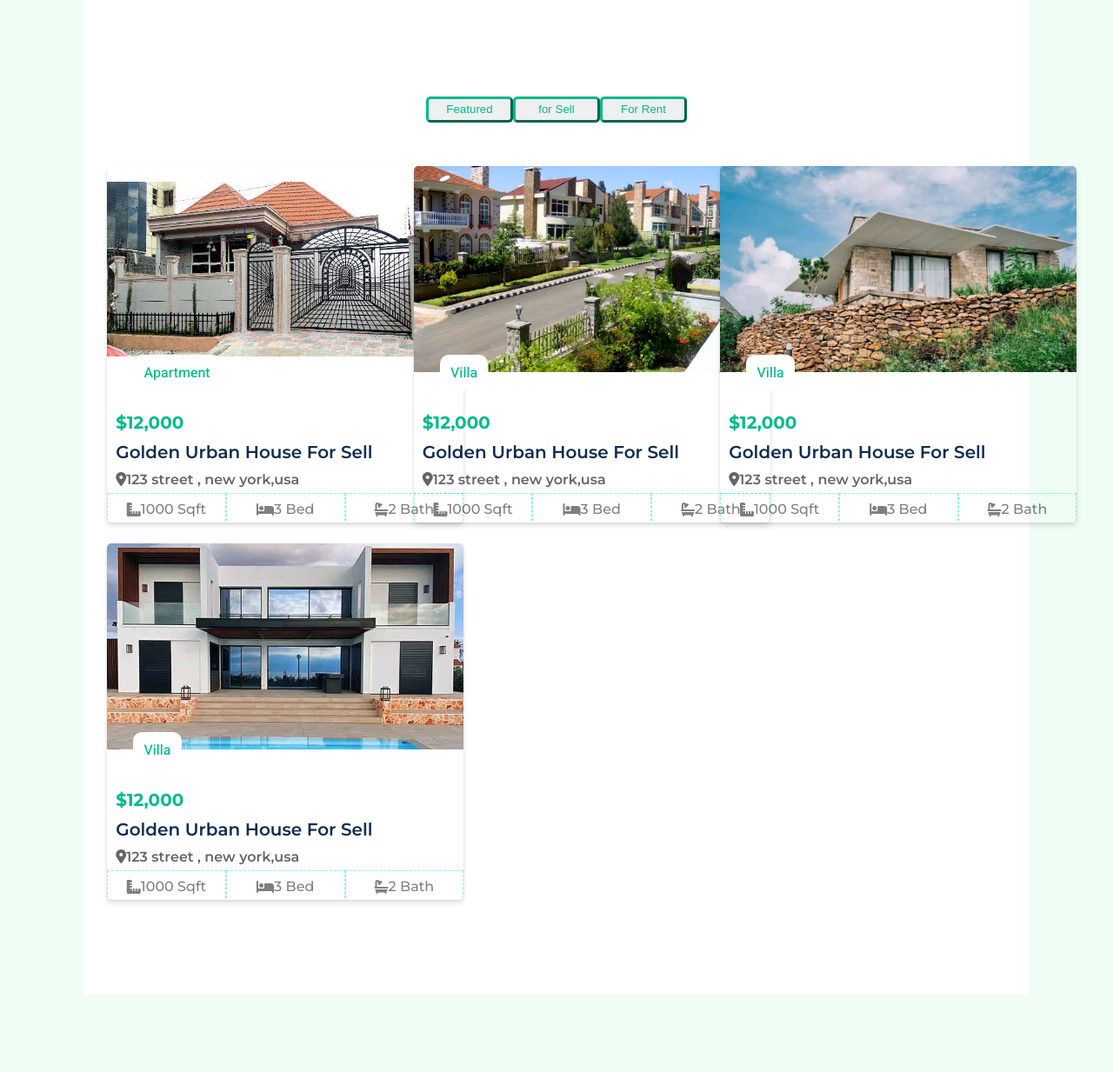
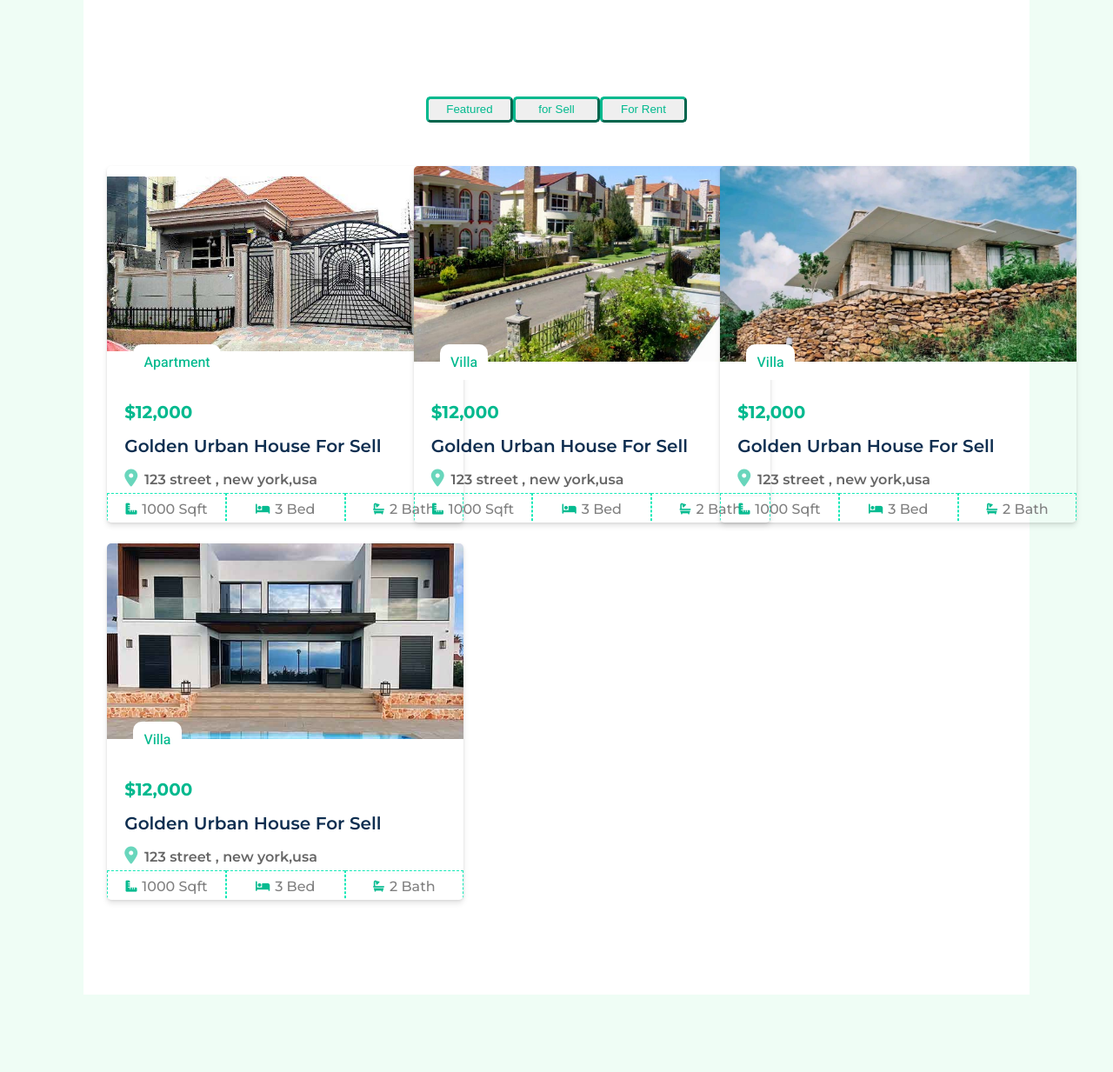
Before and after one commit to Yagth/AddisHouseRental, a PHP site: page /pages/home_page.html in a window 1280 px wide. Shown: the part 2528-3761 px from the top of the page at 87% size. Run offline with PHP 8.4, Linux system fonts and the light colour scheme.

Commit message:
Finished working on the card for house display

```diff
--- a/Frontend/css/home_page.css
+++ b/Frontend/css/home_page.css
@@ -166,22 +166,22 @@ body {
 
 .card_text1 {
   color: #00b98e;
-  padding: 5px 0 5px 0;
+  padding: 5px 0 10px 0;
   font-size: 20px;
-  margin-left: 10px;
+  margin-left: 20px;
 }
 
 .card_text2 {
   color: #0e2e50;
   font-size: 20px;
-  padding: 5px 0 5px 0;
-  margin-left: 10px;
+  padding: 5px 0 10px 0;
+  margin-left: 20px;
   font-weight: 600;
 }
 
 .card_text3 {
   padding: 5px 0 10px 0;
-  margin-left: 10px;
+  margin-left: 20px;
   opacity: 60%;
   font-weight: 600;
 }
@@ -192,6 +192,8 @@ body {
   height: 30px;
   align-items: center;
   justify-content: center;
+  color: lightgray;
+  font-weight: 300;
   box-shadow: 0 4px 6px rgba(0, 0, 0, 0.1), 0 1px 3px rgba(0, 0, 0, 0.08);
 }
 
@@ -205,8 +207,19 @@ body {
   border-width: 1px;
   border-color: #14e9b7;
   font-weight: 500;
-  color: black;
-  opacity: 50%;
+  color: gray;
+}
+
+.small-icons {
+  margin-right: 5%;
+  color: #05bb90;
+  font-size: 13px;
+  opacity: 1;
+}
+
+.bigger-icons {
+  font-size: 20px;
+  margin-right: 2%;
 }
 
 .d {
--- a/Frontend/pages/home_page.html
+++ b/Frontend/pages/home_page.html
@@ -253,7 +253,7 @@
                 <div class="tag">Apartment</div>
                 <h1 class="card_text1">$12,000</h1>
                 <h1 class="card_text2">Golden Urban House For Sell</h1>
-                <h4 class="card_text3"><i class="fa-sharp fa-solid fa-location-dot small-icons"></i>123 street , new york,usa</h4>
+                <h4 class="card_text3"><i class="fa-sharp fa-solid fa-location-dot small-icons bigger-icons" ></i>123 street , new york,usa</h4>
                 <div class="card-foot">
                     <div class="card-foot-c"><i class="fa-solid fa-ruler-combined small-icons"></i>1000 Sqft</div>
                     <div class="card-foot-c"><i class="fa-sharp fa-solid fa-bed small-icons"></i>3 Bed</div>
@@ -267,7 +267,7 @@
                 <div class="tag">Villa</div>
                 <h1 class="card_text1">$12,000</h1>
                 <h1 class="card_text2">Golden Urban House For Sell</h1>
-                <h4 class="card_text3"><i class="fa-sharp fa-solid fa-location-dot small-icons"></i>123 street , new york,usa</h4>
+                <h4 class="card_text3"><i class="fa-sharp fa-solid fa-location-dot small-icons bigger-icons "></i>123 street , new york,usa</h4>
                 <div class="card-foot">
                     <div class="card-foot-c"><i class="fa-solid fa-ruler-combined small-icons"></i>1000 Sqft</div>
                     <div class="card-foot-c"><i class="fa-sharp fa-solid fa-bed small-icons"></i>3 Bed</div>
@@ -281,7 +281,7 @@
                 <div class="tag">Villa</div>
                 <h1 class="card_text1">$12,000</h1>
                 <h1 class="card_text2">Golden Urban House For Sell</h1>
-                <h4 class="card_text3"><i class="fa-sharp fa-solid fa-location-dot small-icons"></i>123 street , new york,usa</h4>
+                <h4 class="card_text3"><i class="fa-sharp fa-solid fa-location-dot small-icons bigger-icons "></i>123 street , new york,usa</h4>
                 <div class="card-foot">
                     <div class="card-foot-c"><i class="fa-solid fa-ruler-combined small-icons"></i>1000 Sqft</div>
                     <div class="card-foot-c"><i class="fa-sharp fa-solid fa-bed small-icons"></i>3 Bed</div>
@@ -296,7 +296,7 @@
                 <div class="tag">Villa</div>
                 <h1 class="card_text1">$12,000</h1>
                 <h1 class="card_text2">Golden Urban House For Sell</h1>
-                <h4 class="card_text3"><i class="fa-sharp fa-solid fa-location-dot small-icons"></i>123 street , new york,usa</h4>
+                <h4 class="card_text3"><i class="fa-sharp fa-solid fa-location-dot small-icons bigger-icons "></i>123 street , new york,usa</h4>
                 <div class="card-foot">
                     <div class="card-foot-c"><i class="fa-solid fa-ruler-combined small-icons"></i>1000 Sqft</div>
                     <div class="card-foot-c"><i class="fa-sharp fa-solid fa-bed small-icons"></i>3 Bed</div>
```
